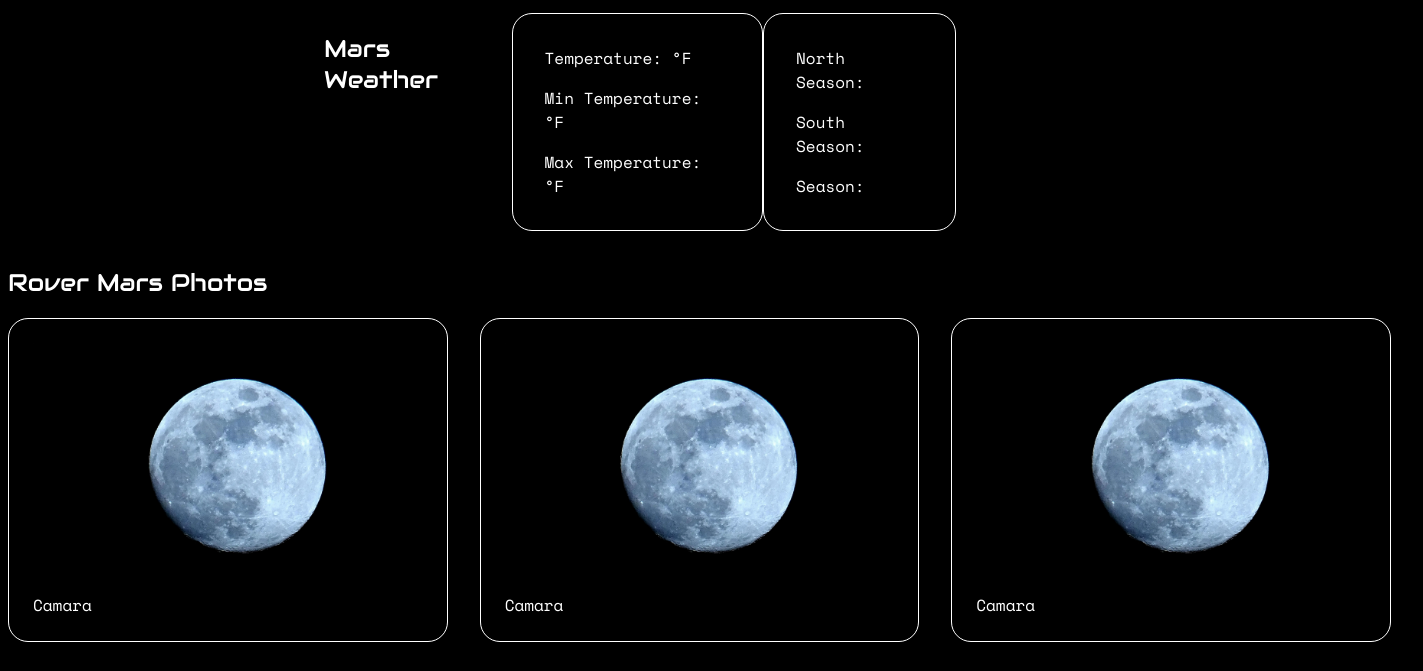
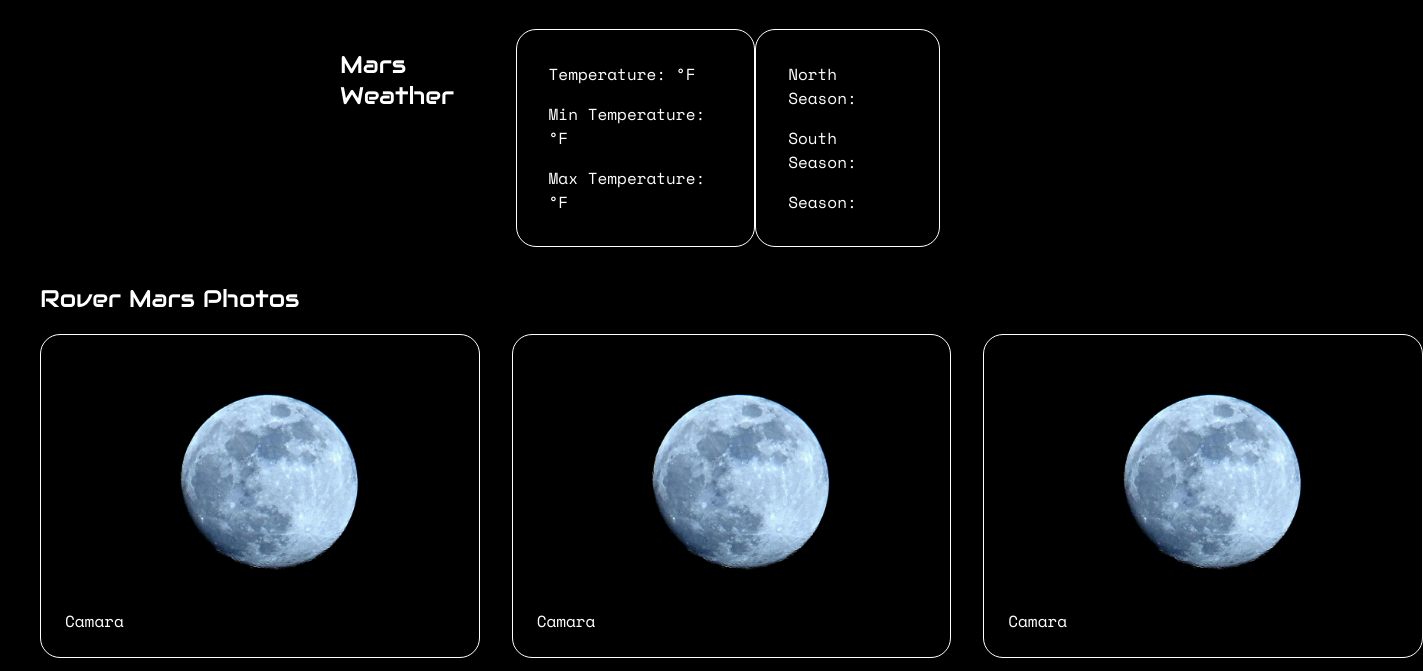
Before and after one commit to JaredLarios/spaceExp, a website: page src/mars/index.html in a window 1280 px wide. Shown: the part 84-755 px from the top of the page, 1423 px wide, since content can reach past the window. Drawn offline with nearby package versions, Linux system fonts and the light colour scheme.

Commit message:
Add padding to main element in CSS for improved layout

```diff
--- a/src/css/style.css
+++ b/src/css/style.css
@@ -30,6 +30,10 @@ body {
   font-family: var(--font-body);
   background-color: var(--black);
   color: white;
+}
+
+main {
+  padding: 1rem 2rem;
 }
 
 /* Class based disegn */
```
